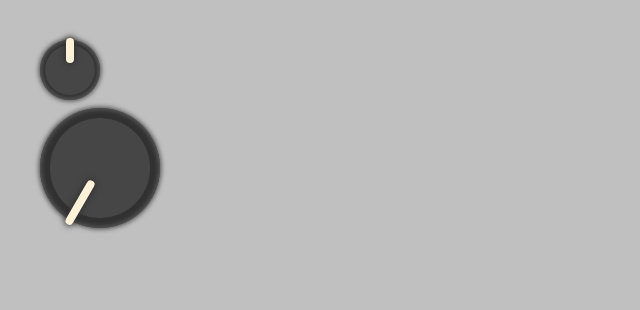
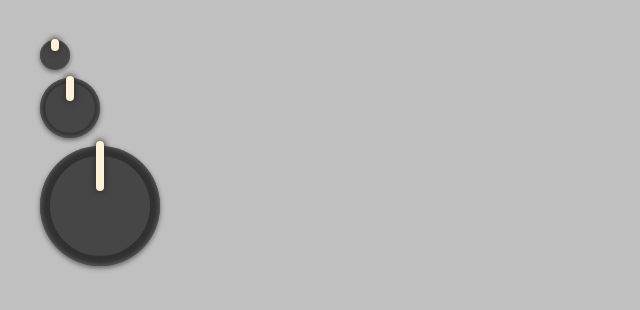
Before and after one commit to cjr35/react-modular, a React (Vite) app: page / in a window 1280 px wide. Shown: the top 310 px of the page, without its empty margins (0-640 px from the left). Built offline with nearby package versions, Linux system fonts and the light colour scheme.

Commit message:
improve knob shadow

```diff
--- a/src/App.tsx
+++ b/src/App.tsx
@@ -4,8 +4,9 @@ import Knob from './components/controls/knob/Knob';
 function App() {
   return (
     <div>
+      <Knob size='small' />
       <Knob />
-      <Knob resetToLeft size='large' />
+      <Knob size='large' />
     </div>
   );
 }
--- a/src/components/controls/knob/Knob.scss
+++ b/src/components/controls/knob/Knob.scss
@@ -22,7 +22,7 @@ div.knob {
   }
 
   margin: 8px;
-  box-shadow: 0 0 5px 1px $knob-color,
+  box-shadow: 0 2px 5px 0 color.scale($color: $knob-color, $lightness: 15%),
     inset 0 0 5px 1px color.scale($color: $knob-color, $lightness: 15%);
   border-radius: 100%;
   width: var(--knob-size);
@@ -32,8 +32,6 @@ div.knob {
 
   display: grid;
   place-items: center;
-
-  transition: transform 0.1s;
 
   &,
   * {
@@ -53,6 +51,8 @@ div.knob {
     display: grid;
     justify-items: center;
 
+    transition: transform 0.1s;
+
     > div {
       margin-top: calc(var(--knob-size) * -0.15);
       box-shadow: 0 0 6px 1px color.scale($color: $knob-color, $lightness: -30%);
--- a/src/components/controls/knob/Knob.tsx
+++ b/src/components/controls/knob/Knob.tsx
@@ -90,9 +90,8 @@ function Knob(props: IKnobProps) {
       className={`knob ${props.size} ${turnState.turning ? 'dragging' : ''}`}
       onMouseDown={beginTurn}
       onDoubleClick={resetRotation}
-      style={{ transform: `rotate(${turnAngle}deg)` }}
     >
-      <div>
+      <div style={{ transform: `rotate(${turnAngle}deg)` }}>
         <div />
       </div>
     </div>
```
